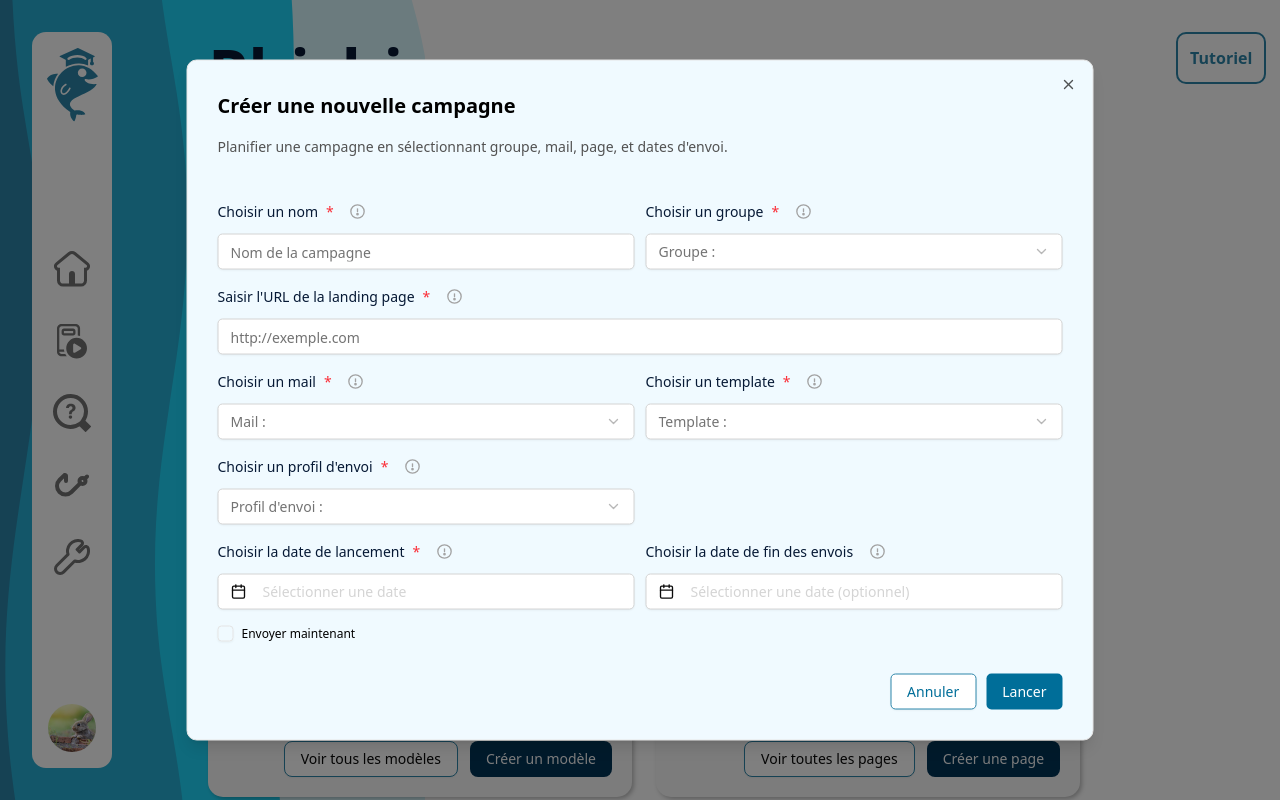
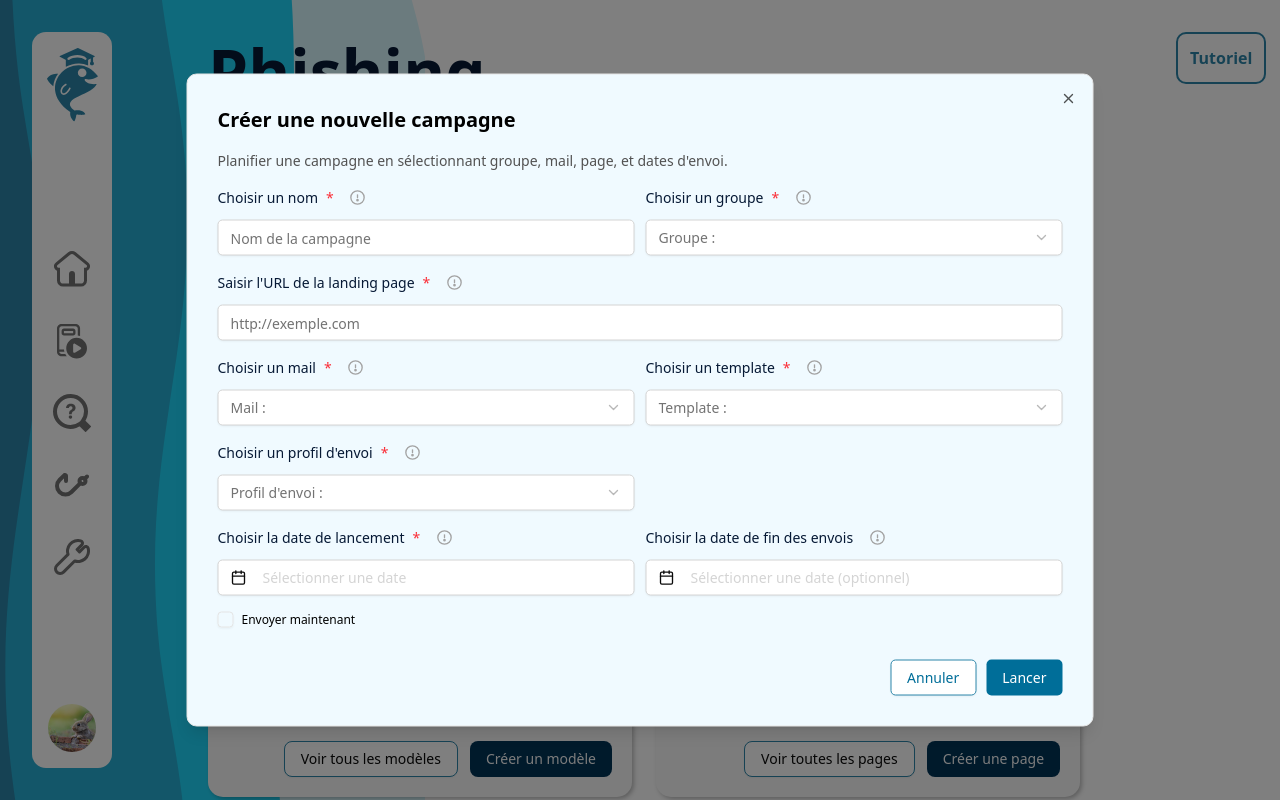
Before and after one commit to SHAfoin/learn-and-phish, a Next.js app: page /app/phishing in a window 1280 px wide. Both pictures are taken after a click on the button "Créer une campagne". Shown: the top 800 px of the page. Built offline with nearby package versions, Linux system fonts and the light colour scheme.

Commit message:
fix(dialogs): remove unnecessary margin from dialog components

```diff
--- a/app/app/phishing/ProfilsEnvoiCreateDialog.tsx
+++ b/app/app/phishing/ProfilsEnvoiCreateDialog.tsx
@@ -103,7 +103,7 @@
           </p>
         </DialogHeader>
 
-        <div className="flex flex-col gap-4 mt-7">
+        <div className="flex flex-col gap-4">
           <div className="flex flex-col gap-3">
             <div className="flex items-center gap-2">
               <Label
--- a/app/app/phishing/campagnes/CampaignCreateDialog.tsx
+++ b/app/app/phishing/campagnes/CampaignCreateDialog.tsx
@@ -169,7 +169,7 @@
           </p>
         </DialogHeader>
 
-        <div className="flex flex-col gap-4 mt-7">
+        <div className="flex flex-col gap-4">
           {/* Nom et Groupe */}
           <div className="flex gap-[11px]">
             <div className="flex flex-col gap-3 w-[417px]">
--- a/app/app/phishing/mails/ModeleMailCreateDialog.tsx
+++ b/app/app/phishing/mails/ModeleMailCreateDialog.tsx
@@ -88,7 +88,7 @@
           </p>
         </DialogHeader>
 
-        <div className="flex flex-col gap-4 mt-7">
+        <div className="flex flex-col gap-4">
           <div className="flex flex-col gap-3">
             <div className="flex items-center gap-2">
               <Label
--- a/app/app/phishing/template-internet/ModelePageCreateDialog.tsx
+++ b/app/app/phishing/template-internet/ModelePageCreateDialog.tsx
@@ -86,7 +86,7 @@
           </p>
         </DialogHeader>
 
-        <div className="flex flex-col gap-4 mt-7">
+        <div className="flex flex-col gap-4">
           <div className="flex flex-col gap-3">
             <div className="flex items-center gap-2">
               <Label
```
